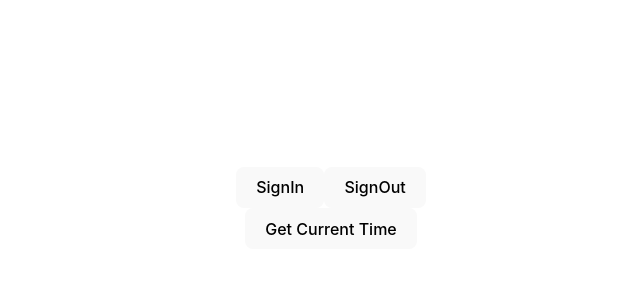
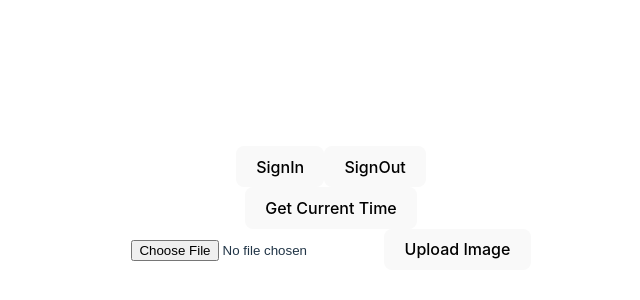
Before and after one commit to maharshi-bhaduri/artyfycial, a React (Vite) app: page / in a window 1280 px wide. Shown: the part 192-492 px from the top of the page, without its empty margins (309-949 px from the left). Built offline with nearby package versions, Linux system fonts and the light colour scheme; no server answers.

Commit message:
changes in App.jsx, utils.js and new component ImageUpload.jsx

```diff
--- a/package.json
+++ b/package.json
@@ -11,6 +11,7 @@
   },
   "dependencies": {
     "axios": "^1.7.2",
+    "dotenv": "^16.4.5",
     "firebase": "^10.12.2",
     "react": "^18.2.0",
     "react-dom": "^18.2.0",
--- a/src/App.jsx
+++ b/src/App.jsx
@@ -1,5 +1,5 @@
 import { useEffect, useState } from "react";
-import axios from "axios";
+import ImageUpload from "./ImageUpload";
 import "./App.css";
 import {
   auth,
@@ -8,28 +8,15 @@ import {
   signOutFn,
   onAuthStateChanged,
 } from "./utils/Firebase";
+import { getCurrenTime } from "./utils/utils";
 function App() {
   const [showBtn, setShowBtn] = useState(false);
-  let currTime;
-  const getCurrenTime = async function () {
-    const headers = {
-      "Content-Type": "Aaplication/json",
-      Authorization: localStorage.getItem("token"),
-      uid: localStorage.getItem("uid"),
-    };
-    try {
-      const response = await axios.get("http://localhost:3000/api/getTime", {
-        headers: headers,
-      });
-      currTime = response.data.time;
-      console.log(currTime);
-    } catch (error) {
-      console.log(error);
+  const [currTime, setCurrTime] = useState(null);
+  const handleGetTime = async function () {
+    const time = await getCurrenTime();
+    setCurrTime(time);
+  };
 
-      return error.response.status;
-    }
-  };
-  //const currTime = getCurrenTime();
   useEffect(() => {
     onAuthStateChanged(auth, (user) => {
       if (user) {
@@ -55,10 +42,11 @@ function App() {
       </div>
       {
         <div className="box">
-          <button onClick={getCurrenTime}>Get Current Time</button>
+          <button onClick={handleGetTime}>Get Current Time</button>
           {currTime && <div className="time">{currTime}</div>}
         </div>
       }
+      <ImageUpload />
     </>
   );
 }
--- /dev/null
+++ b/src/ImageUpload.jsx
@@ -0,0 +1,44 @@
+import React, { useState } from "react";
+import axios from "axios";
+
+function ImageUpload() {
+  const [selectedFile, setSelectedFile] = useState(null);
+  const handleFileChange = (event) => {
+    //console.log(event.target.files);
+    setSelectedFile(event.target.files[0]);
+  };
+  const headers = {
+    "Content-Type": "multipart/form-data",
+  };
+  const handleSubmit = async function (event) {
+    event.preventDefault();
+    const formData = new FormData();
+    formData.append("image", selectedFile);
+    //console.log(formData.get("image"));
+    try {
+      const response = await axios.post(
+        "http://localhost:3000/api/createImage",
+        formData,
+        {
+          headers: headers,
+        }
+      );
+      console.log(
+        "Image uploaded successfully and resposne is",
+        JSON.stringify(response.data)
+      );
+    } catch (error) {
+      console.log("Error uploading image", error);
+    }
+  };
+  return (
+    <div>
+      <form action="" onSubmit={handleSubmit}>
+        <input type="file" accept="image/*" onChange={handleFileChange} />
+        <button type="submit">Upload Image</button>
+      </form>
+    </div>
+  );
+}
+
+export default ImageUpload;
--- /dev/null
+++ b/src/utils/utils.js
@@ -0,0 +1,21 @@
+import axios from "axios";
+const getCurrenTime = async function () {
+  const headers = {
+    "Content-Type": "Aplication/json",
+    Authorization: localStorage.getItem("token"),
+    uid: localStorage.getItem("uid"),
+  };
+  try {
+    const response = await axios.get("http://localhost:3000/api/getTime", {
+      headers: headers,
+    });
+    const currTime = response.data.time;
+    console.log(currTime);
+    return currTime;
+  } catch (error) {
+    console.log(error);
+    return error.response.status;
+  }
+};
+
+export { getCurrenTime };
```
Also changed, not shown: 1 other file (tests, documents, lock files or other folders).
